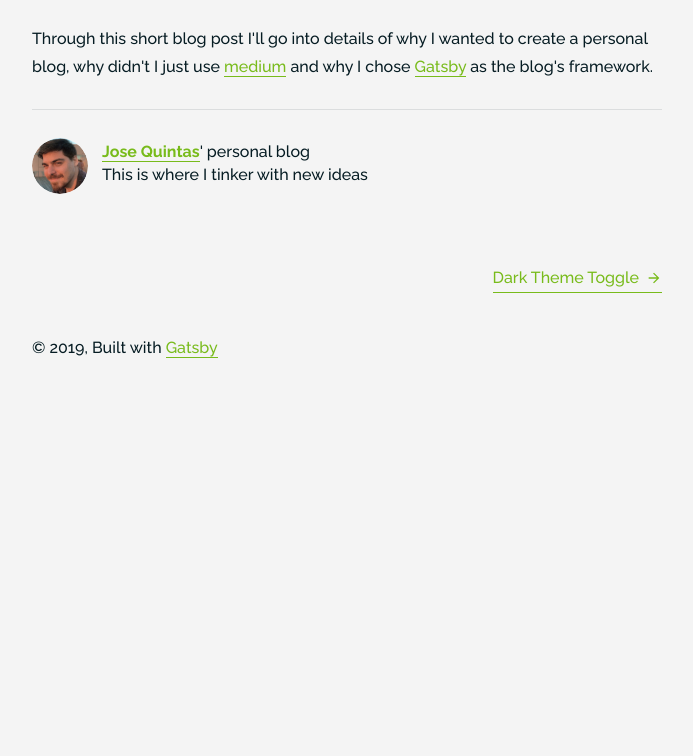
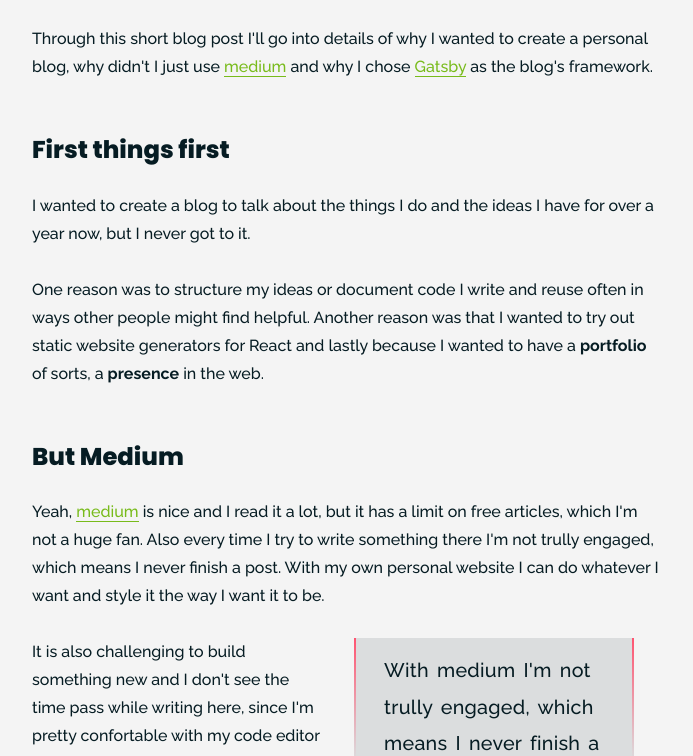
Before and after one commit to JCQuintas/mind-components, a Gatsby site: page /blog-init/ in a window 1280 px wide. Shown: the part 195-951 px from the top of the page, without its empty margins (293-986 px from the left). Before the commit the page ends 800 px from the top, so only its background shows below. Built offline with nearby package versions, Linux system fonts and the light colour scheme; Gatsby itself is replaced by a stand-in of ours; some packages are replaced by stand-ins of ours; no server answers.

Commit message:
First draft of initial blog post

```diff
--- a/content/blog/blog-init/index.md
+++ b/content/blog/blog-init/index.md
@@ -5,3 +5,17 @@ description: 'Why create this blog and the tech stack I used.'
 ---
 
 Through this short blog post I'll go into details of why I wanted to create a personal blog, why didn't I just use [medium](https://medium.com) and why I chose [Gatsby](https://gatsbyjs.org) as the blog's framework.
+
+## First things first
+
+I wanted to create a blog to talk about the things I do and the ideas I have for over a year now, but I never got to it.
+
+One reason was to structure my ideas or document code I write and reuse often in ways other people might find helpful. Another reason was that I wanted to try out static website generators for React and lastly because I wanted to have a **portfolio** of sorts, a **presence** in the web.
+
+## But Medium
+
+Yeah, [medium](https://medium.com) is nice and I read it a lot, but it has a limit on free articles, which I'm not a huge fan. Also every time I try to write something there I'm not trully engaged, which means I never finish a post. With my own personal website I can do whatever I want and style it the way I want it to be.
+
+<blockquote class="right">With medium I'm not trully engaged, which means I never finish a post.</blockquote>
+
+It is also challenging to build something new and I don't see the time pass while writing here, since I'm pretty confortable with my code editor interface.
```
